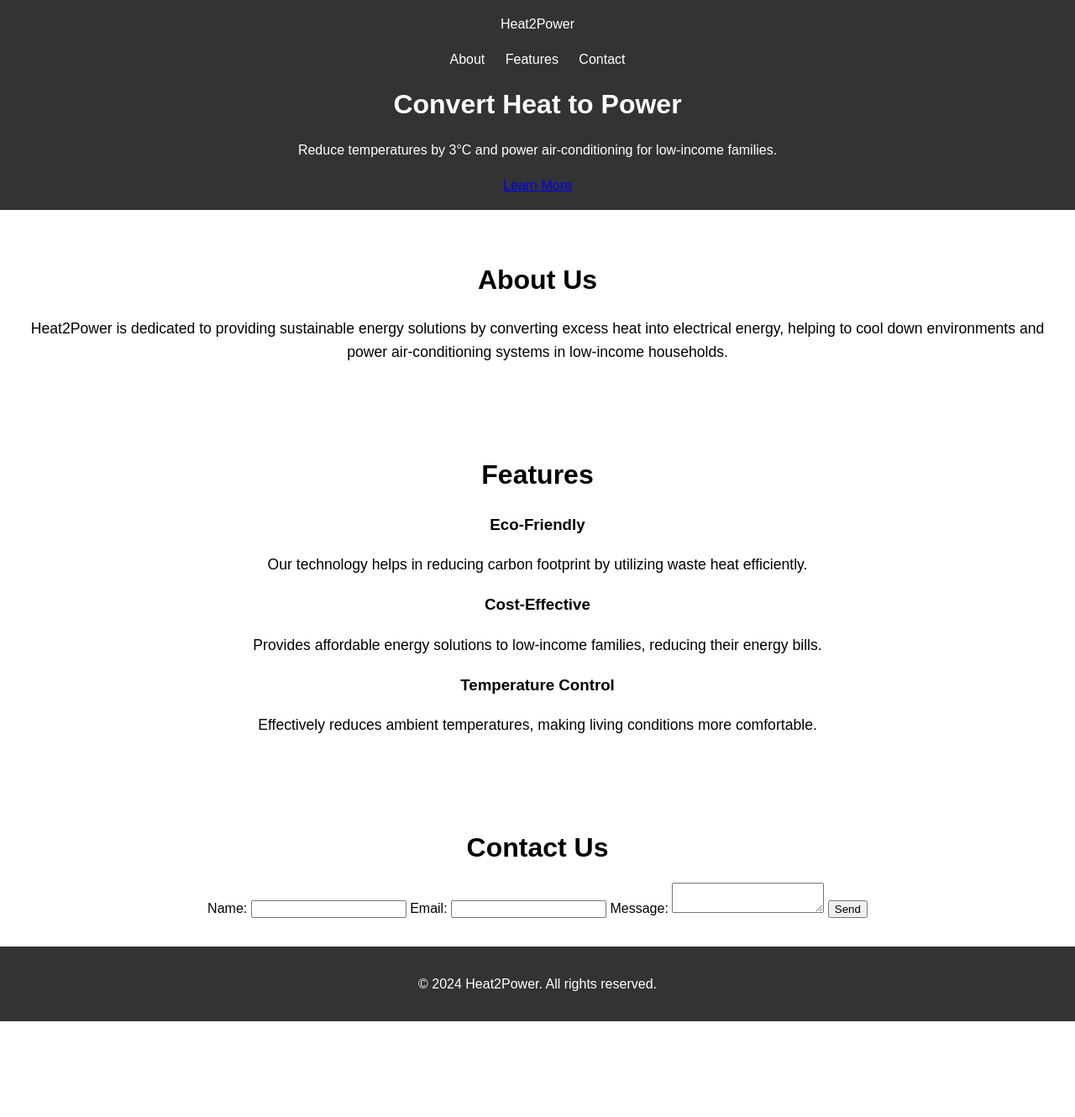
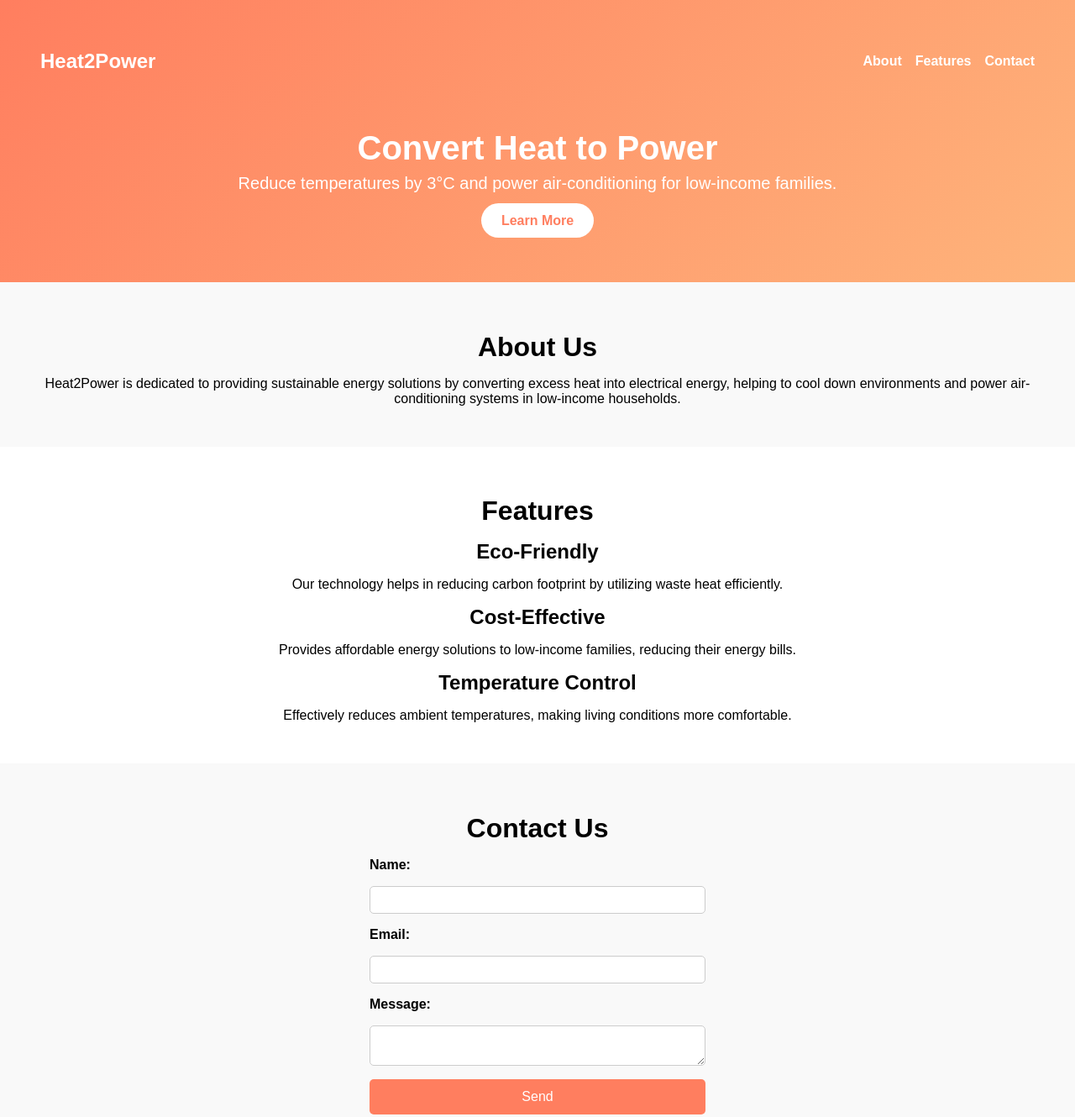
Before and after one commit to gab-lee/LessonNocode, a plain HTML site: page index.html in a window 1280 px wide. Shown: the top 1330 px of the page at 84% size. Before the commit the page ends 1216 px from the top, so only its background shows below. Drawn offline with Linux system fonts and the light colour scheme.

Commit message:
Update styles.css

```diff
--- a/styles.css
+++ b/styles.css
@@ -2,62 +2,61 @@ body {
     font-family: Arial, sans-serif;
     margin: 0;
     padding: 0;
-    line-height: 1.6;
+    box-sizing: border-box;
 }
 
 header {
-    background: #333;
-    color: #fff;
-    padding: 1rem 0;
-    text-align: center;
-}
-
-header h1 {
-    margin: 0;
-}
-
-header nav ul {
-    list-style: none;
-    padding: 0;
-}
-
-header nav ul li {
-    display: inline;
-    margin: 0 10px;
-}
-
-header nav ul li a {
-    color: #fff;
-    text-decoration: none;
-}
-
-#hero {
-    background: linear-gradient(to right, #ff7e5f, #feb47b);
+    background: linear-gradient(135deg, #ff7e5f, #feb47b);
     color: #fff;
     text-align: center;
     padding: 2rem 1rem;
 }
 
-#hero h2 {
-    margin: 0;
-    font-size: 2.5rem;
+nav {
+    display: flex;
+    justify-content: space-between;
+    align-items: center;
+    padding: 1rem 2rem;
 }
 
-#hero p {
-    margin: 1rem 0;
-    font-size: 1.2rem;
+nav .logo {
+    font-size: 1.5rem;
+    font-weight: bold;
 }
 
-.cta-button {
-    background: #333;
-    color: #fff;
-    padding: 0.5rem 1rem;
-    text-decoration: none;
-    border-radius: 5px;
+nav ul {
+    list-style: none;
+    display: flex;
+    gap: 1rem;
 }
 
-.cta-button:hover {
-    background: #555;
+nav a {
+    color: #fff;
+    text-decoration: none;
+    font-weight: bold;
+}
+
+.hero {
+    padding: 2rem 1rem;
+}
+
+.hero h1 {
+    font-size: 2.5rem;
+    margin: 0.5rem 0;
+}
+
+.hero p {
+    font-size: 1.25rem;
+    margin: 0.5rem 0 1.5rem 0;
+}
+
+.cta {
+    background-color: #fff;
+    color: #ff7e5f;
+    padding: 0.75rem 1.5rem;
+    border-radius: 25px;
+    text-decoration: none;
+    font-weight: bold;
 }
 
 section {
@@ -65,51 +64,64 @@ section {
     text-align: center;
 }
 
-section h2 {
+#about, #contact {
+    background: #f9f9f9;
+}
+
+h2 {
     font-size: 2rem;
     margin-bottom: 1rem;
 }
 
-section p {
-    margin-bottom: 1rem;
-    font-size: 1.1rem;
+.feature {
+    margin: 1rem 0;
 }
 
-footer {
-    background: #333;
-    color: #fff;
-    text-align: center;
-    padding: 1rem 0;
+.feature h3 {
+    font-size: 1.5rem;
+    margin: 0.5rem 0;
 }
 
-footer form {
-    max-width: 600px;
+form {
+    display: flex;
+    flex-direction: column;
+    gap: 1rem;
+    max-width: 400px;
     margin: 0 auto;
 }
 
-footer form label {
-    display: block;
-    margin: 0.5rem 0 0.2rem;
+form label {
+    text-align: left;
+    font-weight: bold;
 }
 
-footer form input,
-footer form textarea {
-    width: 100%;
+form input, form textarea {
     padding: 0.5rem;
-    margin-bottom: 1rem;
     border: 1px solid #ccc;
     border-radius: 5px;
 }
 
-footer form button {
-    background: #ff7e5f;
+form button {
+    background-color: #ff7e5f;
     color: #fff;
+    padding: 0.75rem;
     border: none;
-    padding: 0.7rem 1.5rem;
+    border-radius: 5px;
+    font-size: 1rem;
     cursor: pointer;
-    border-radius: 5px;
 }
 
-footer form button:hover {
-    background: #feb47b;
+form button:hover {
+    background-color: #feb47b;
 }
+
+footer {
+    background-color: #333;
+    color: #fff;
+    text-align: center;
+    padding: 1rem;
+}
+
+footer p {
+    margin: 0;
+}
```
